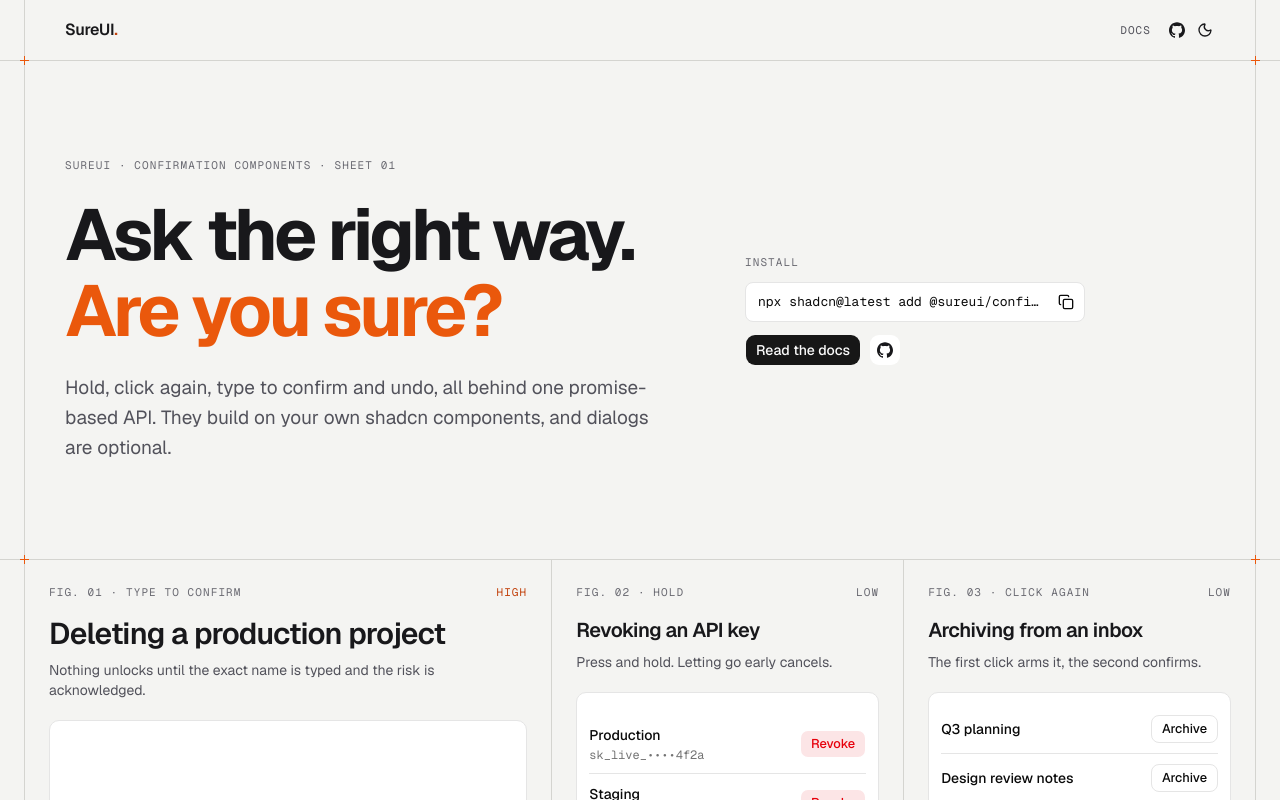
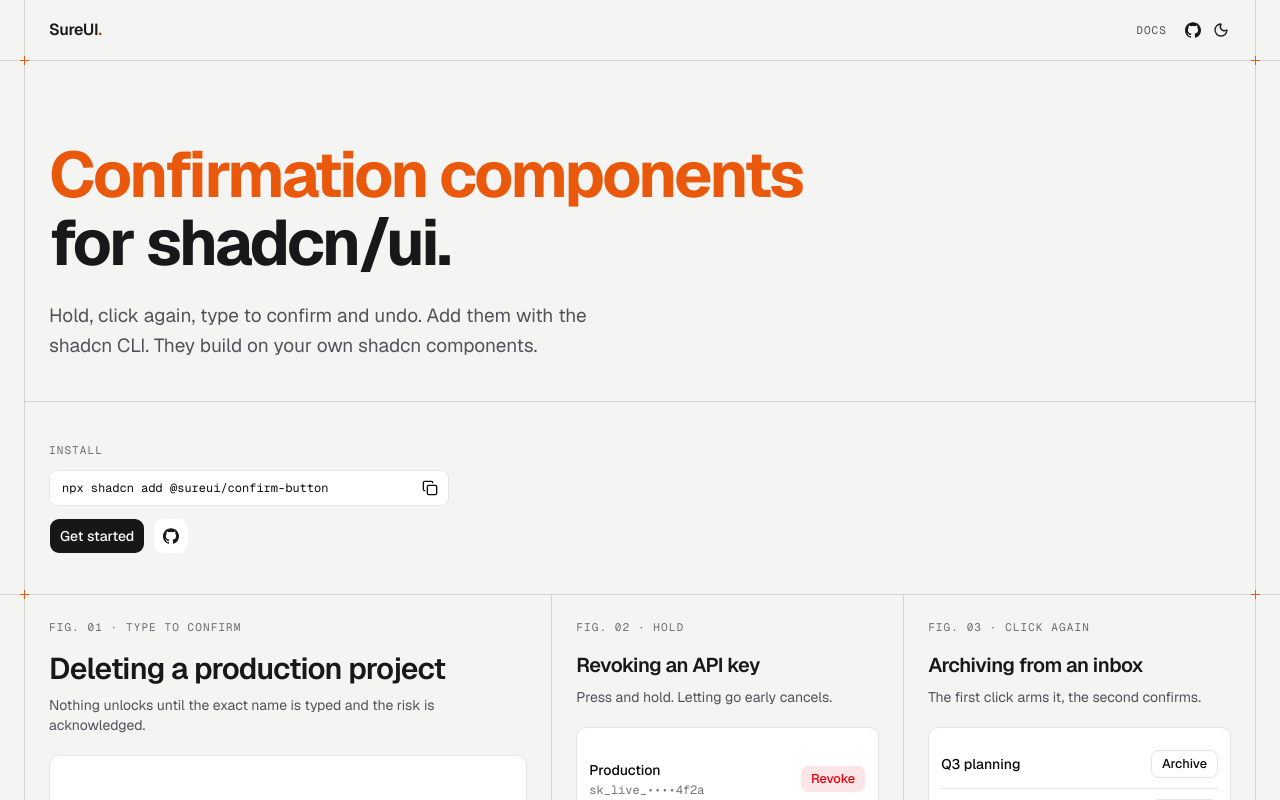
Before and after one commit to aidankmcalister/sureui, a Next.js app: page / in a window 1280 px wide. Shown: the top 800 px of the page. Built offline with nearby package versions, Linux system fonts and the light colour scheme.

Commit message:
feat: rework the home hero

```diff
--- a/app/page.tsx
+++ b/app/page.tsx
@@ -24,43 +24,50 @@
 export default function Home() {
   return (
     <main>
-      <Band className="grid grid-cols-1 items-center gap-10 px-3 py-14 sm:px-6 sm:py-16 lg:grid-cols-[minmax(0,640px)_340px] lg:px-10 lg:py-24">
-        <div className="grid gap-6">
-          <Label>SureUI · Confirmation components · Sheet 01</Label>
-          <h1 className="text-4xl leading-10 font-bold tracking-[-0.045em] sm:text-6xl sm:leading-[64px] lg:text-[72px] lg:leading-[76px]">
-            Ask the right way.
-            <span className="block text-(--mark)">Are you sure?</span>
+      <Band>
+        <div className="grid grid-cols-1 gap-px bg-(--rule) min-[1340px]:grid-cols-[minmax(0,3fr)_minmax(0,2fr)_minmax(0,2fr)]">
+          <div className="grid gap-6 bg-(--paper) px-3 pt-14 pb-10 min-[1340px]:col-span-2 min-[1340px]:pb-20 sm:px-6 sm:pt-16 lg:pt-20">
+            <h1 className="text-4xl leading-10 font-bold tracking-[-0.04em] text-balance sm:text-6xl sm:leading-[64px] lg:text-[64px] lg:leading-[68px]">
+              <span className="block text-(--mark)">
+                Confirmation components
+              </span>
+              for shadcn/ui.
             </h1>
-          <p className="max-w-[600px] text-[19px] leading-[30px] text-(--ink-muted)">
-            Hold, click again, type to confirm and undo, all behind one
-            promise-based API. They build on your own shadcn components, and
-            dialogs are optional.
+            <p className="max-w-[560px] text-[19px] leading-[30px] text-(--ink-muted)">
+              Hold, click again, type to confirm and undo. Add them with the
+              shadcn CLI. They build on your own shadcn components.
             </p>
           </div>
-        <div className="grid grid-cols-1 gap-3">
+          <div className="flex flex-col justify-center gap-3 bg-(--paper) px-3 py-10 min-[1340px]:py-20 sm:px-6">
+            <div className="grid w-full max-w-[400px] gap-3">
               <Label>Install</Label>
               <Command>{installCommand("confirm-button")}</Command>
-          <div className="flex flex-wrap gap-2">
-            <Link href="/docs" className={buttonVariants()}>
-              Read the docs
+              <div className="flex gap-2">
+                <Link href="/docs" className={buttonVariants({ size: "lg" })}>
+                  Get started
                 </Link>
                 <SiteLink
                   href={githubUrl}
                   aria-label="GitHub"
-              className={buttonVariants({ variant: "outline", size: "icon" })}
+                  className={buttonVariants({
+                    variant: "outline",
+                    size: "icon-lg",
+                  })}
                 >
                   <GitHubIcon />
                 </SiteLink>
               </div>
             </div>
+          </div>
+        </div>
       </Band>
       <Band>
+        <h2 className="sr-only">Examples</h2>
         <div className={grid}>
           <Cell
             featured
             figure={1}
             gesture="Type to confirm"
-            friction="high"
             title="Deleting a production project"
             description="Nothing unlocks until the exact name is typed and the risk is acknowledged."
           >
@@ -69,7 +76,6 @@
           <Cell
             figure={2}
             gesture="Hold"
-            friction="low"
             title="Revoking an API key"
             description="Press and hold. Letting go early cancels."
           >
@@ -78,7 +84,6 @@
           <Cell
             figure={3}
             gesture="Click again"
-            friction="low"
             title="Archiving from an inbox"
             description="The first click arms it, the second confirms."
           >
@@ -87,7 +92,6 @@
           <Cell
             figure={4}
             gesture="Dialog"
-            friction="optional"
             title="Leaving a shared workspace"
             description="A dialog, only when there is something to explain."
           >
@@ -96,7 +100,6 @@
           <Cell
             figure={5}
             gesture="Hold"
-            friction="low"
             title="Resetting preferences"
             description="A longer hold for a bigger reset."
           >
@@ -109,7 +112,6 @@
           <Cell
             figure={6}
             gesture="Undo"
-            friction="none"
             title="Clearing out shared files"
             description="Moves to trash right away, with five seconds to undo."
             className="md:col-span-2 lg:col-span-1"
@@ -119,7 +121,6 @@
           <Cell
             figure={7}
             gesture="Click again"
-            friction="low"
             title="Removing a teammate"
             description="Each row confirms in place, styled from data-state."
           >
@@ -128,7 +129,6 @@
           <Cell
             figure={8}
             gesture="Hold · Click again"
-            friction="low"
             title="Tidying a message"
             description="Icon buttons: click again to archive, hold to delete."
           >
--- a/components/site/code.tsx
+++ b/components/site/code.tsx
@@ -33,7 +33,7 @@
 
 export function Command({ children }: { children: string }) {
   return (
-    <div className="flex h-10 items-center justify-between gap-2 rounded-md border bg-background pr-1 pl-3 font-mono text-[13px] text-foreground">
+    <div className="flex h-9 items-center justify-between gap-2 rounded-md border bg-background pr-1 pl-3 font-mono text-xs text-foreground">
       <span className="truncate">{children}</span>
       <CopyButton value={children} />
     </div>
--- a/components/site/footer.tsx
+++ b/components/site/footer.tsx
@@ -10,7 +10,7 @@
 
 export function Footer() {
   return (
-    <Band className="flex flex-col-reverse gap-2 px-3 py-4 text-xs text-(--ink-label) sm:min-h-14 sm:flex-row sm:items-center sm:justify-between sm:px-6 lg:px-10">
+    <Band className="flex flex-col-reverse gap-2 px-3 py-4 text-xs text-(--ink-label) sm:min-h-14 sm:flex-row sm:items-center sm:justify-between sm:px-6">
       <span>© 2026 SureUI · MIT licensed · Built on shadcn/ui</span>
       <nav className="flex items-center gap-4">
         {links.map((link) => (
--- a/components/site/header.tsx
+++ b/components/site/header.tsx
@@ -11,7 +11,7 @@
   return (
     <Band
       line={false}
-      className="flex h-14 items-center gap-5 px-3 sm:px-6 lg:h-[60px] lg:px-10"
+      className="flex h-14 items-center gap-5 px-3 sm:px-6 lg:h-[60px]"
     >
       <Link href="/" className="mr-auto font-semibold tracking-tight">
         SureUI<span className="text-(--mark-text)">.</span>
--- a/components/site/home/cell.tsx
+++ b/components/site/home/cell.tsx
@@ -4,7 +4,6 @@
 export function Cell({
   figure,
   gesture,
-  friction,
   title,
   description,
   featured,
@@ -13,7 +12,6 @@
 }: {
   figure: number
   gesture: string
-  friction: "none" | "low" | "high" | "optional"
   title: string
   description: string
   featured?: boolean
@@ -28,14 +26,9 @@
         className
       )}
     >
-      <div className="flex items-center justify-between gap-4">
-        <Label>
-          Fig. {String(figure).padStart(2, "0")} · {gesture}
-        </Label>
-        <Label className={cn(friction === "high" && "text-(--mark-text)")}>
-          {friction}
-        </Label>
-      </div>
+      <Label>
+        Fig. {String(figure).padStart(2, "0")} · {gesture}
+      </Label>
       <h3
         className={cn(
           "mt-2 font-semibold tracking-tight text-(--ink)",
--- a/components/site/styles.ts
+++ b/components/site/styles.ts
@@ -1,7 +1,7 @@
 export const githubUrl = "https://github.com/aidankmcalister/sureui"
 
 export function installCommand(item: string) {
-  return `npx shadcn@latest add @sureui/${item}`
+  return `npx shadcn add @sureui/${item}`
 }
 
 const onConfirm = ["onConfirm", "() => void | Promise<unknown>", "required"]
```
Lines whose indentation alone changed are shown as unchanged.
